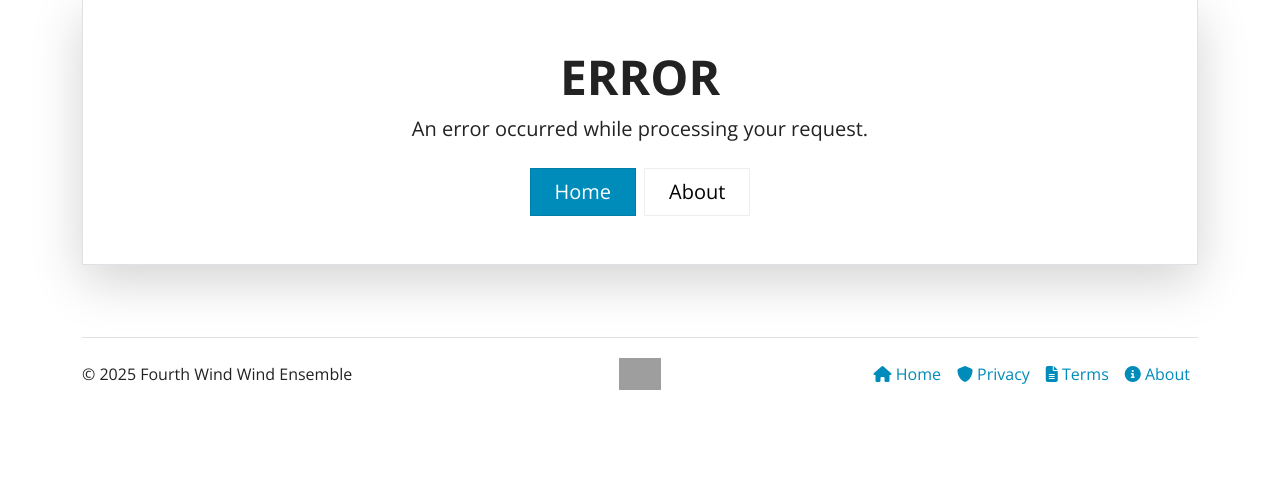
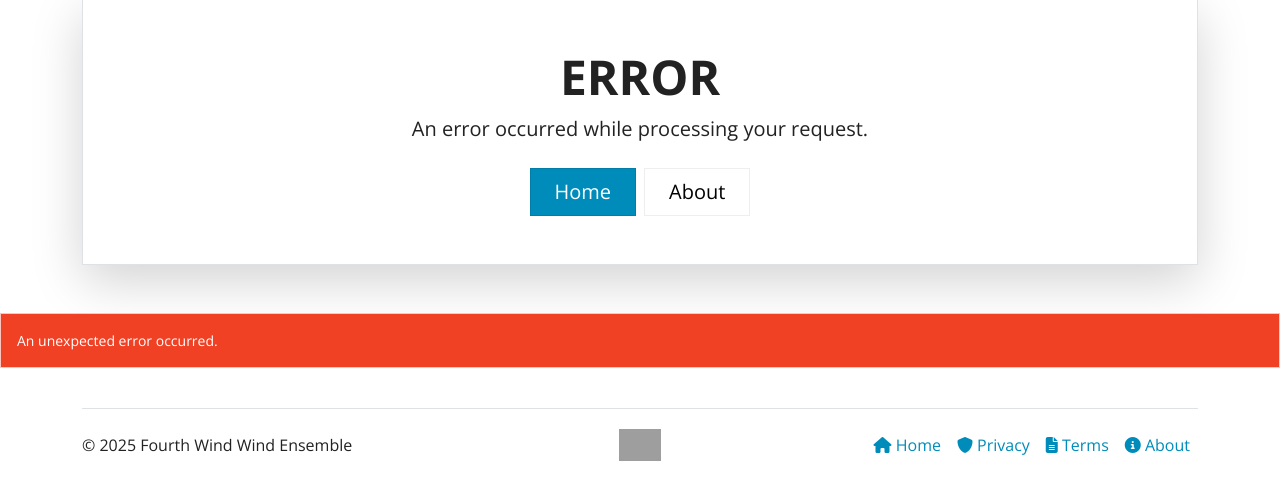
Before and after one commit to mymaestro/AllanaCrusis, a PHP site: page /src/error.php in a window 1280 px wide. Shown: the part 109-609 px from the top of the page. Run offline with PHP 8.4, Linux system fonts and the light colour scheme; some libraries are stand-ins or nearby versions; grey boxes are pictures that could not be loaded.

Commit message:
Improve error handling

```diff
--- a/config/bootstrap.php
+++ b/config/bootstrap.php
@@ -29,6 +29,7 @@ set_exception_handler(
         header($_SERVER['SERVER_PROTOCOL'] . ' 500 Internal Server Error');
 
         $displayErrors = (bool)ini_get('display_errors');
+        $errorMessage = $exception->getMessage();
 
         include(__DIR__ . '/../src/error.php');
     }
--- a/src/error.php
+++ b/src/error.php
@@ -1,10 +1,17 @@
 <?php
-  define('PAGE_TITLE','Error');
-  define('PAGE_NAME', 'Error');
-  require_once(__DIR__. "/includes/header.php");
-  $u_admin = FALSE;
-  $u_librarian = FALSE;
-  $u_user = FALSE;
+// Aggressive error display: show error at the very top of the page, always visible
+if (isset($errorMessage) && $errorMessage) {
+  echo '<div style="position:fixed;top:0;left:0;width:100%;z-index:99999;background:#dc3545;color:#fff;padding:2em 1em;text-align:center;font-size:2em;font-weight:bold;">'
+    . 'ERROR: ' . htmlspecialchars($errorMessage) .
+    '</div>';
+  flush();
+}
+if (!defined('PAGE_TITLE')) define('PAGE_TITLE', 'Error');
+if (!defined('PAGE_NAME')) define('PAGE_NAME', 'Error');
+require_once(__DIR__ . "/includes/header.php");
+$u_admin = FALSE; // User admin flag
+$u_librarian = FALSE; // User librarian flag
+$u_user = FALSE; // User general flag
 if (isset($_SESSION['username'])) {
   $username = $_SESSION['username'];
   $u_admin = (strpos(htmlspecialchars($_SESSION['roles']), 'administrator') !== FALSE ? TRUE : FALSE);
@@ -35,6 +42,12 @@
     </div>
   </div>
 </main>
-<?php require_once(__DIR__. "/includes/footer.php");?>
+<?php
+if (!isset($errorMessage) || !$errorMessage) {
+  echo '<div class="alert alert-danger"><strong>An unexpected error occurred.</strong></div>';
+}
+?>
+<?php require_once(__DIR__ . "/includes/footer.php"); ?>
 </body>
+
 </html>
```
Lines whose indentation alone changed are shown as unchanged.
